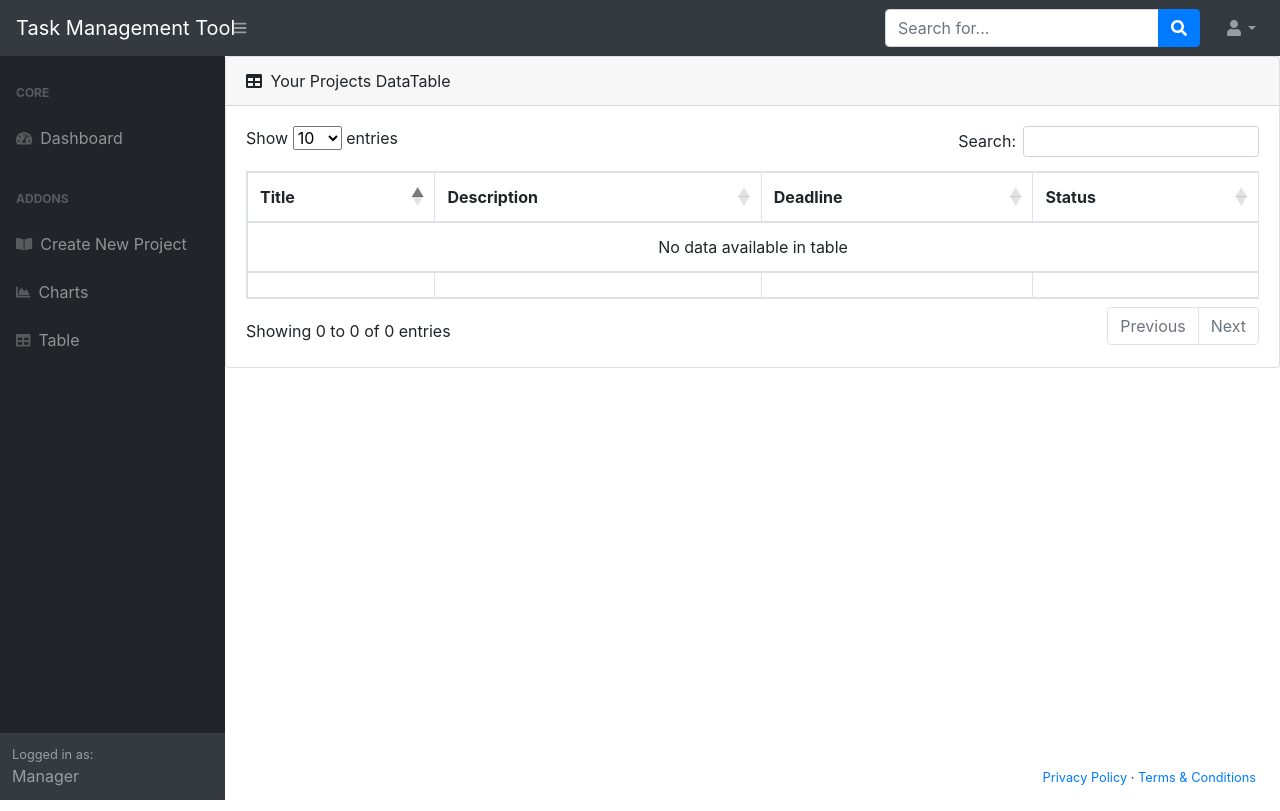
After one commit to giwrgosftw/Task-Management-Tool, a Flask app: page /dashboard/table/completed in a window 1280 px wide. The commit adds this page. Run offline with Flask 2, Linux system fonts and the light colour scheme; data that the repository does not hold is empty; parts of the project's set-up code (start-up, migrations or seed data) failed here and were passed over; some libraries are stand-ins or nearby versions.

Commit message:
Added project categories, updated layout,

```diff
--- a/app.py
+++ b/app.py
@@ -33,7 +33,7 @@ def login():
             # return redirect(url_for('dashboard'))
         else:
             session['active_user'] = request.form['email']
-            flash('You were successfully logged in')
+            # flash('You were successfully logged in')
             return redirect(url_for('dashboard'))
             # error = 'Invalid credentials'
             # flash('You test d in')
@@ -84,7 +84,7 @@ def dashboard():
     if "active_user" in session:  # checking if active user exist in the session (cookies)
         active_user = session["active_user"]
         print(active_user)  # use this variable to check the email who is loged in during a session (remove the comment)
-        projects = mongo.db.project_table.find({}, {"title": 1, "description": 1, "date": 1})
+        projects = mongo.db.project_table.find({}, {"title": 1, "description": 1, "date": 1, "status": 1})
         return render_template('dashboard/home.html', projects=projects)  # https://startbootstrap.com/template/sb-admin
     else:
         error = 'Invalid credentials'
@@ -111,7 +111,9 @@ def create_new_project():
             project_collection.insert_one({"_id": project_id,
                                            'title': request.form['project_title'],
                                            'description': request.form['project_description'],
-                                           'date': request.form['project_date']})
+                                           'date': request.form['project_date'],
+                                           'status': "Not started",
+                                           })
             # As soon as the project is created, the next step will be to add a new empty task to avoid the 404 issue
             # this will be deleted as soon as the user will add a new task
             insert_new_empty_task(project_id)
@@ -130,7 +132,9 @@ def view_project(project_id):
     project = mongo.db.project_table.find_one_or_404({'_id': project_id})
     task = mongo.db.task_table.find_one_or_404({'project_id': project_id})
 
-    tasks = mongo.db.task_table.find({}, {"title": 1, "description": 1, "date": 1, "assign_to": 1, "project_id": 1})
+    # Collect all the variables which we want to display in the project page
+    tasks = mongo.db.task_table.find({}, {"title": 1, "description": 1, "date": 1, "assign_to": 1, "project_id": 1,
+                                          "status": 1})
     users = mongo.db.users.find({}, {"fullname": 1})
 
     return render_template('dashboard/projects/view.html', project=project, task=task, tasks=tasks, users=users)
@@ -144,7 +148,8 @@ def update_project(project_id):
                                            {"$set": {
                                                "title": request.form.get('title'),
                                                "description": request.form.get('description'),
-                                               "date": request.form.get('date')
+                                               "date": request.form.get('date'),
+                                               'status': request.form.get('status')
                                            }
                                            })
 
@@ -195,9 +200,11 @@ def create_new_task(project_id):
                 'date': request.form['task_date'],
                 "assign_to": request.form['task_assign_to'],
                 "project_id": project_id,
+                "status": "Not started"
             }
         )
-        task_collection.remove({'project_id': project_id, 'title': ""})  # delete now the auto-created empty task of this project
+        task_collection.remove(
+            {'project_id': project_id, 'title': ""})  # delete now the auto-created empty task of this project
 
         return redirect(url_for('view_project', project_id=project_id, task_id=task_id))
 
@@ -211,7 +218,7 @@ def view_task(project_id, task_id):
     project = mongo.db.project_table.find_one_or_404({'_id': project_id})
     task = mongo.db.task_table.find_one_or_404({'_id': task_id})
 
-    tasks = mongo.db.task_table.find({}, {"title": 1, "description": 1, "date": 1, "assign_to": 1})
+    tasks = mongo.db.task_table.find({}, {"title": 1, "description": 1, "date": 1, "assign_to": 1, "status": 1})
     users = mongo.db.users.find({}, {"fullname": 1})
 
     return render_template('dashboard/tasks/view.html', project=project, task=task, tasks=tasks, users=users)
@@ -232,7 +239,8 @@ def update_task(project_id, task_id):
                                             "title": request.form.get('title'),
                                             "description": request.form.get('description'),
                                             "date": request.form.get('date'),
-                                            "assign_to": request.form.get('assign_to')
+                                            "assign_to": request.form.get('assign_to'),
+                                            'status': request.form.get('status')
                                         }
                                         })
 
@@ -255,7 +263,8 @@ def delete_task(project_id, task_id):
                                                 "title": "",
                                                 "description": "",
                                                 "date": "",
-                                                "assign_to": ""
+                                                "assign_to": "",
+                                                "status": ""
                                             }
                                             })
     else:
@@ -272,8 +281,33 @@ def delete_task(project_id, task_id):
 # https://stackoverflow.com/questions/53425222/python-flask-i-want-to-display-the-data-that-present-in-mongodb-on-a-html-page
 @app.route('/dashboard/table')
 def table():
-    projects = mongo.db.project_table.find({}, {"title": 1, "description": 1, "date": 1})
+    projects = mongo.db.project_table.find({}, {"title": 1, "description": 1, "date": 1, "status": 1})
     return render_template('dashboard/table.html', projects=projects)
+
+
+# Start project table categories
+@app.route('/dashboard/table/not-started')
+def table_not_started():
+    projects = mongo.db.project_table.find({}, {"title": 1, "description": 1, "date": 1, "status": 1})
+    return render_template('dashboard/categories/notstarted.html', projects=projects)
+
+
+@app.route('/dashboard/table/in-progress')
+def table_in_progress():
+    projects = mongo.db.project_table.find({}, {"title": 1, "description": 1, "date": 1, "status": 1})
+    return render_template('dashboard/categories/inprogress.html', projects=projects)
+
+
+@app.route('/dashboard/table/completed')
+def table_completed():
+    projects = mongo.db.project_table.find({}, {"title": 1, "description": 1, "date": 1, "status": 1})
+    return render_template('dashboard/categories/completed.html', projects=projects)
+
+
+@app.route('/dashboard/table/emergency')
+def table_emergency():
+    projects = mongo.db.project_table.find({}, {"title": 1, "description": 1, "date": 1, "status": 1})
+    return render_template('dashboard/categories/emergency.html', projects=projects)
 
 
 # -----> END OF TABLE TAP PAGES FUNCTIONS <-----
--- a/templates/dashboard/base.html
+++ b/templates/dashboard/base.html
@@ -100,7 +100,7 @@
 </div>
 
 <!-- Footer -->
-<footer class="py-4 bg-light mt-auto">
+<footer class="py-4 bg-white mt-auto">
     <div class="container-fluid">
         <div class="d-flex align-items-center justify-content-between small">
             <div class="text-muted">Copyright &copy; Your Website 2020</div>
--- /dev/null
+++ b/templates/dashboard/categories/completed.html
@@ -0,0 +1,47 @@
+{% extends "dashboard/base.html" %}
+{% block content %}
+    <div id="layoutSidenav">
+        <div id="layoutSidenav_content">
+            <div class="card mb-4">
+                <div class="card-header">
+                    <i class="fas fa-table mr-1"></i>
+                    Your Projects DataTable
+                </div>
+                <div class="card-body">
+                    <div class="table-responsive">
+                        <table class="table table-bordered" id="dataTable" width="100%" cellspacing="0">
+                            <thead>
+                            <tr>
+                                <th>Title</th>
+                                <th>Description</th>
+                                <th>Deadline</th>
+                                <th>Status</th>
+                            </tr>
+                            </thead>
+                            <tfoot>
+                            <tr>
+                                <th></th>
+                                <th></th>
+                                <th></th>
+                                <th></th>
+                            </tr>
+                            </tfoot>
+                            <tbody>
+                            {% for project in projects %}
+                                {% if project["status"]=="Completed"%}
+                                    <tr>
+                                        <td> <a href="{{ '/dashboard/projects/%s'%project["_id"] }}"> {{project["title"]}} </a> </td>
+                                        <td>{{project["description"]}}</td>
+                                        <td>{{project["date"]}}</td>
+                                        <td>{{project["status"]}}</td>
+                                    </tr>
+                                {% endif %}
+                            {% endfor %}
+                            </tbody>
+                        </table>
+                    </div>
+                </div>
+            </div>
+        </div>
+    </div>
+{% endblock %}
--- a/templates/dashboard/table.html
+++ b/templates/dashboard/table.html
@@ -15,10 +15,12 @@
                         <th>Title</th>
                         <th>Description</th>
                         <th>Deadline</th>
+                        <th>Status</th>
                     </tr>
                     </thead>
                     <tfoot>
                     <tr>
+                        <th></th>
                         <th></th>
                         <th></th>
                         <th></th>
@@ -30,6 +32,7 @@
                         <td> <a href="{{ '/dashboard/projects/%s'%project["_id"] }}"> {{project["title"]}} </a> </td>
                         <td>{{project["description"]}}</td>
                         <td>{{project["date"]}}</td>
+                        <td>{{project["status"]}}</td>
                     </tr>
                     {% endfor %}
                     </tbody>
--- a/templates/dashboard/tasks/new.html
+++ b/templates/dashboard/tasks/new.html
@@ -17,7 +17,7 @@
                 <input style=width:21%; type='date' id='task_date' name="task_date" class='form-control'/>
             </div>
             <div class="container-fluid">
-                <label style=margin-top:10px; for="task_assign_to">Assign_to</label>
+                <label style=margin-top:10px; for="task_assign_to">Assign to:</label>
                 <select style=width:21%; size="1" id="task_assign_to" name="task_assign_to" class='form-control'>
                     {% for user in users%} <!-- all user of the users table -->
                         <option value='{{user["fullname"]}}'> {{user["fullname"]}} </option>
--- a/templates/register.html
+++ b/templates/register.html
@@ -10,7 +10,7 @@
         <link href="{{ url_for('static', filename='dist/css/styles.css') }}" rel="stylesheet" />
         <script src="https://cdnjs.cloudflare.com/ajax/libs/font-awesome/5.15.1/js/all.min.js" crossorigin="anonymous"></script>
     </head>
-    <body class="bg-dark">
+    <body class="bg-info">
         <div id="layoutAuthentication">
             <div id="layoutAuthentication_content">
                 <main>
@@ -38,13 +38,13 @@
                                                 <div class="col-md-6">
                                                     <div class="form-group">
                                                         <label class="small mb-1" for="inputPassword">Password</label>
-                                                        <input class="form-control py-4" id="inputPassword" name="password" placeholder="Enter password" required/>
+                                                        <input class="form-control py-4" id="inputPassword" type="password" name="password" placeholder="Enter password" required/>
                                                     </div>
                                                 </div>
                                                 <div class="col-md-6">
                                                     <div class="form-group">
                                                         <label class="small mb-1" for="inputConfirmPassword">Confirm Password</label>
-                                                        <input class="form-control py-4" id="inputConfirmPassword" name="password" placeholder="Confirm password" required/>
+                                                        <input class="form-control py-4" id="inputConfirmPassword" type="password" name="password" placeholder="Confirm password" required/>
                                                     </div>
                                                 </div>
                                             </div>
```
Also changed, not shown: templates/dashboard/categories/emergency.html (added, +47 -0 lines), templates/dashboard/categories/inprogress.html (added, +47 -0 lines), templates/dashboard/categories/notstarted.html (added, +47 -0 lines), templates/dashboard/home.html (+7 -4 lines), templates/dashboard/projects/view.html (+34 -3 lines), templates/dashboard/tasks/view.html (+28 -6 lines).
